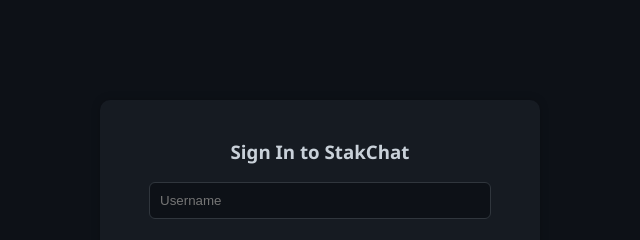
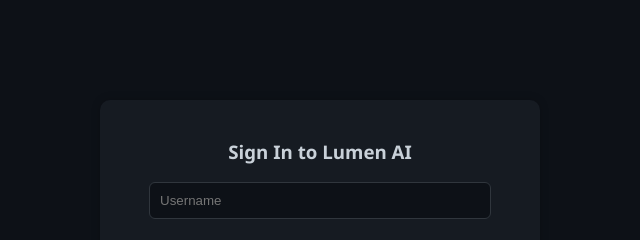
Before and after one commit to StakLabs/Lumen, a website: page l.html in a window 1280 px wide. Shown: the top 240 px of the page, 320-960 px from the left. Drawn offline with Linux system fonts and the light colour scheme.

Commit message:
Update l.html

```diff
--- a/l.html
+++ b/l.html
@@ -2,10 +2,10 @@
 <html>
     <body class="theme-midnight">
         <script src="https://smtpjs.com/v3/smtp.js"></script>
-        <title>StakChat Login</title>
+        <title>Lumen Login</title>
         <link rel="stylesheet" href="l.css"></style>
         <div class="all">
-                <h3>Sign In to StakChat</h3>
+                <h3>Sign In to Lumen AI</h3>
             <input class="inputs" onkeydown="//onkeydown" id="username" placeholder="Username">
             <br>
             <br>
```
